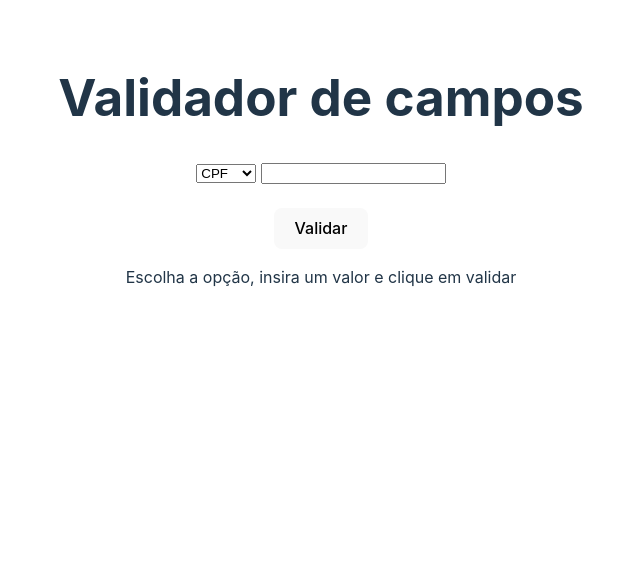
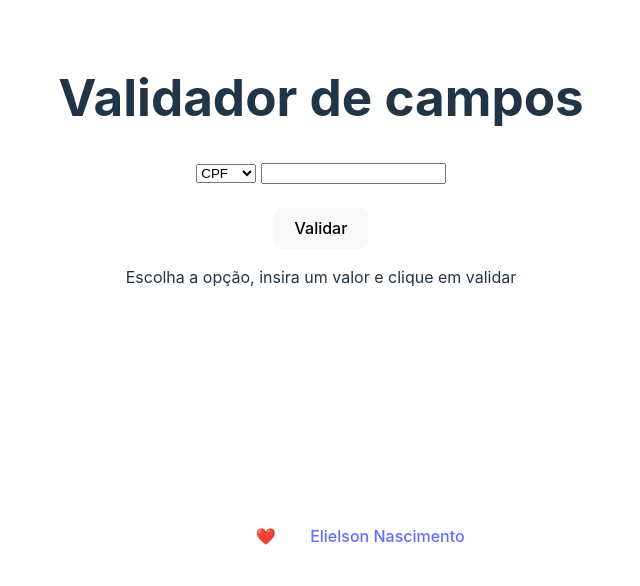
Before and after one commit to elielsondev/Valida-email, a website built with Vite: page index.html in a window 1280 px wide. Shown: the part 230-816 px from the top of the page, without its empty margins (319-959 px from the left). Built offline with nearby package versions, Linux system fonts and the light colour scheme.

Commit message:
feat and style - inclusão do footer e estilo do mesmo

```diff
--- a/index.html
+++ b/index.html
@@ -20,6 +20,9 @@
       <br />
       <p id="retorno">Escolha a opção, insira um valor e clique em validar</p>
     </div>
+    <footer>
+      <p>Feito com ❤️ por <a href="https://elielsondev.vercel.app/" target="_blank">Elielson Nascimento</a></p>
+    </footer>
     <script type="module" src="/src/main.js"></script>
   </body>
 </html>
--- a/package.json
+++ b/package.json
@@ -6,12 +6,14 @@
   "scripts": {
     "dev": "vite --open",
     "build": "vite build",
+    "extends": "@trybe/eslint-config-frontend",
     "preview": "vite preview"
   },
   "devDependencies": {
     "vite": "^6.0.1"
   },
   "dependencies": {
+    "@trybe/eslint-config-frontend": "^1.11.4",
     "validator": "^13.12.0"
   }
 }
--- a/src/style.css
+++ b/src/style.css
@@ -82,6 +82,16 @@ button:focus-visible {
   outline: 4px auto -webkit-focus-ring-color;
 }
 
+footer {
+  position: absolute;
+  bottom: 0;
+  color: #FFF;
+  width: 100%;
+  height: 100px;
+  text-align: center;
+  line-height: 100px;
+}
+
 @media (prefers-color-scheme: light) {
   :root {
     color: #213547;
```
Also changed, not shown: 1 other file.
